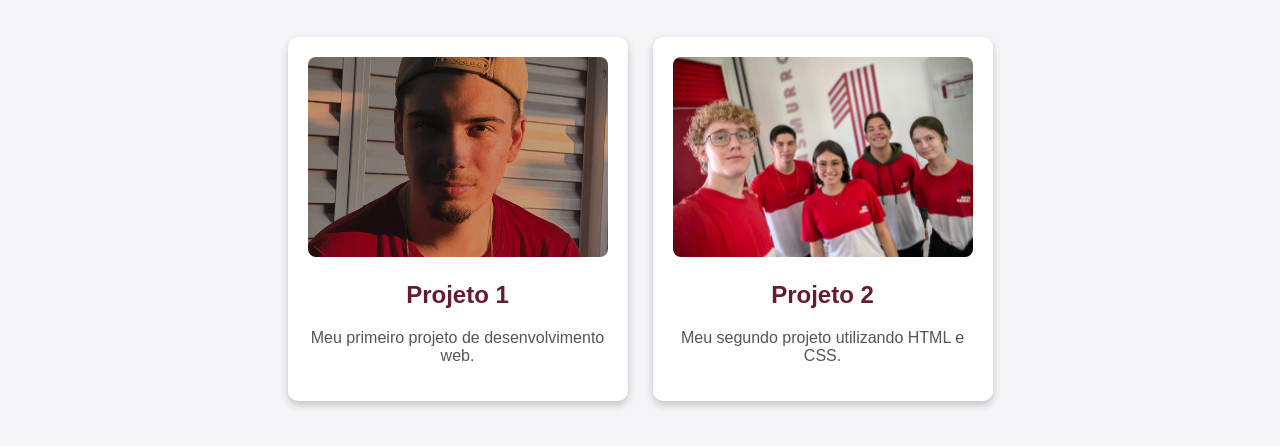
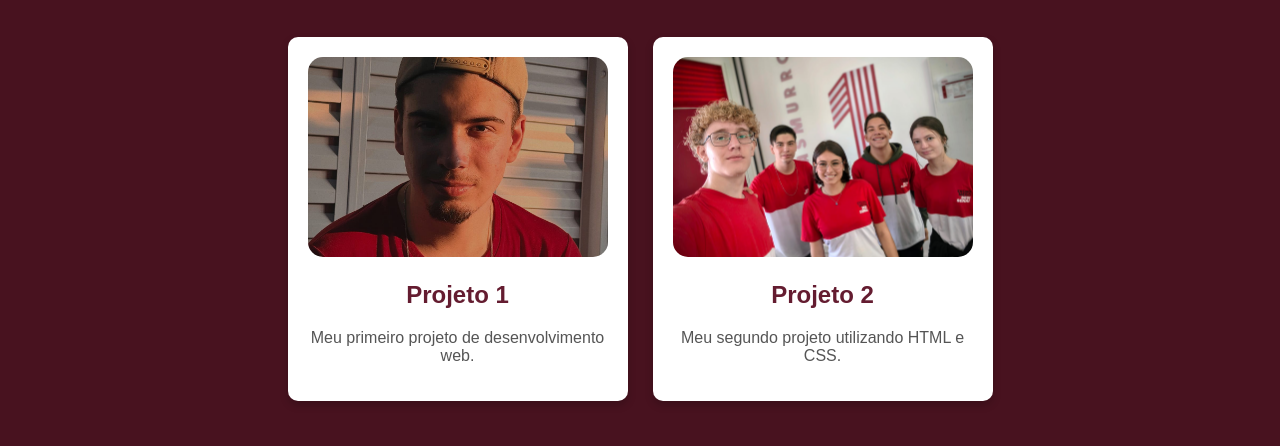
Before and after one commit to mtkafka650-ship-it/galeria-projetos, a plain HTML site: page index.html in a window 1280 px wide. Shown: the part 90-536 px from the top of the page. Drawn offline with Linux system fonts and the light colour scheme.

Commit message:
style: ajusta cores e bordas da galeria

```diff
--- a/style.css
+++ b/style.css
@@ -1,6 +1,6 @@
 body {
     font-family: Arial, sans-serif;
-    background-color: #f4f4f9;
+    background-color: #48121F;
     margin: 0;
     text-align: center;
 }
@@ -32,7 +32,7 @@ h1 {
     width: 100%;
     height: 200px;
     object-fit: cover;
-    border-radius: 8px;
+    border-radius: 15px;
 }
 
 .card h2 {
```
